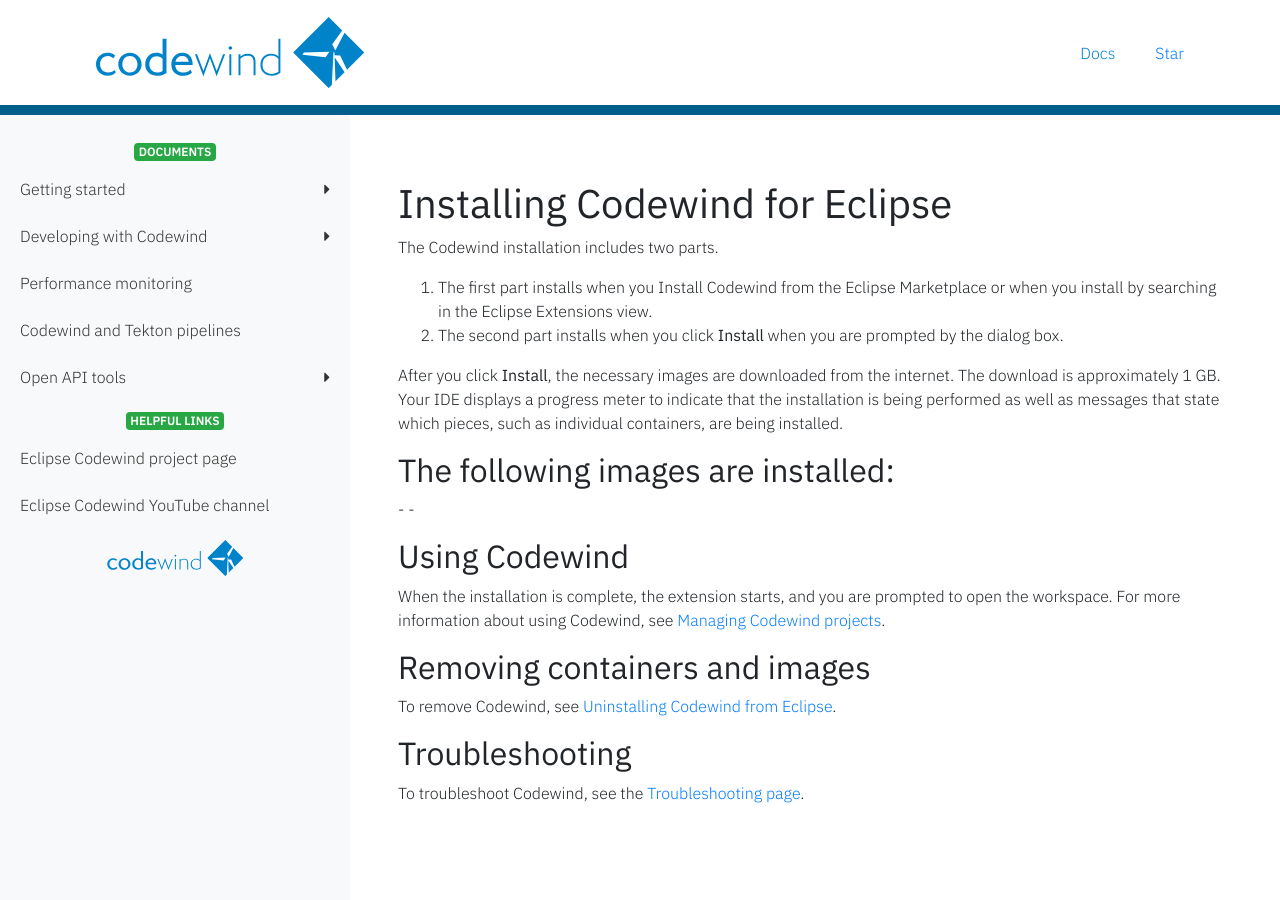
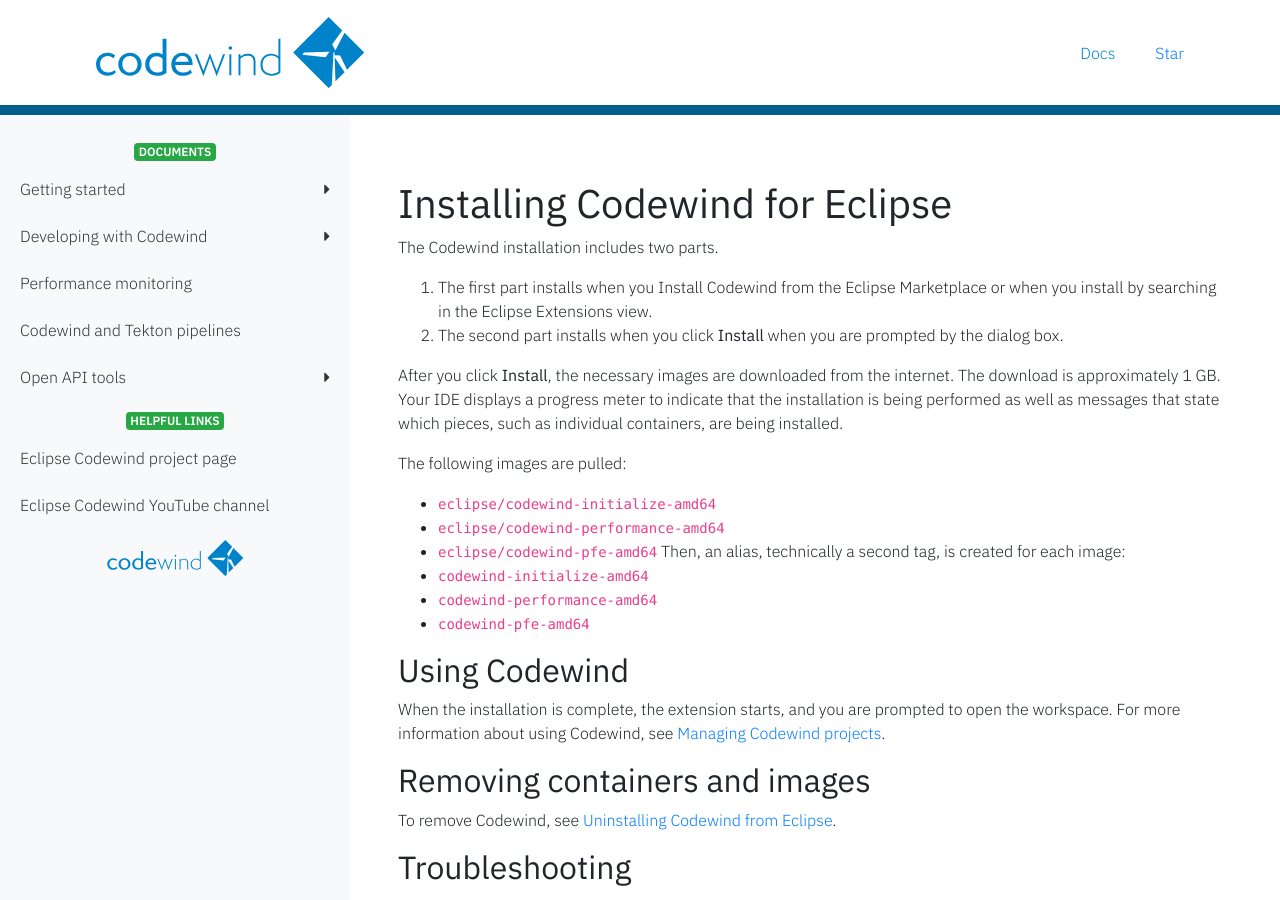
Before and after one commit to eclipse-archived/codewind-docs, a Jekyll site: the page built from docs/_documentations/mdt-eclipse-installinfo.md, in a window 1280 px wide and 900 px high. Built offline with Jekyll 4.4.1, drawn with Linux system fonts in a browser that asks for light colours; nearby versions of some CDN libraries.

Commit message:
Adding image list
Signed-off-by: Sarah Ishida <sishida@us.ibm.com>

```diff
--- a/docs/_documentations/mdt-eclipse-installinfo.md
+++ b/docs/_documentations/mdt-eclipse-installinfo.md
@@ -18,10 +18,14 @@ The Codewind installation includes two parts.
 
 After you click **Install**, the necessary images are downloaded from the internet. The download is approximately 1 GB. Your IDE displays a progress meter to indicate that the installation is being performed as well as messages that state which pieces, such as individual containers, are being installed.
 
-The following images are installed:
--
--
--
+The following images are pulled:
+- `eclipse/codewind-initialize-amd64`
+- `eclipse/codewind-performance-amd64`
+- `eclipse/codewind-pfe-amd64`
+Then, an alias, technically a second tag, is created for each image:
+- `codewind-initialize-amd64`
+- `codewind-performance-amd64`
+- `codewind-pfe-amd64`
 
 ## Using Codewind
 When the installation is complete, the extension starts, and you are prompted to open the workspace. For more information about using Codewind, see [Managing Codewind projects](mdteclipsemanagingprojects.html).
```
Also changed, not shown: docs/_documentations/mdt-vsc-installinfo.md (+8 -4 lines).
